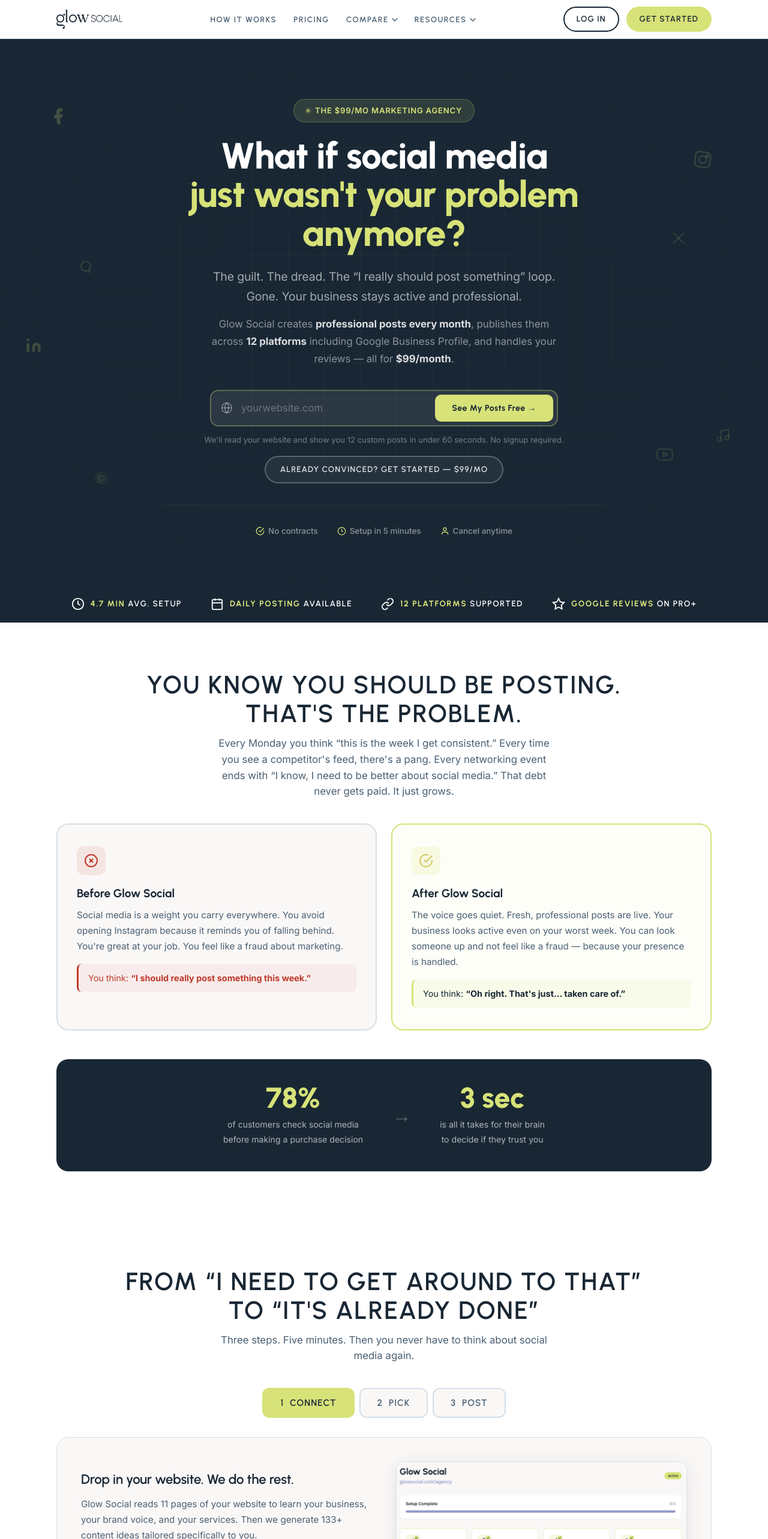
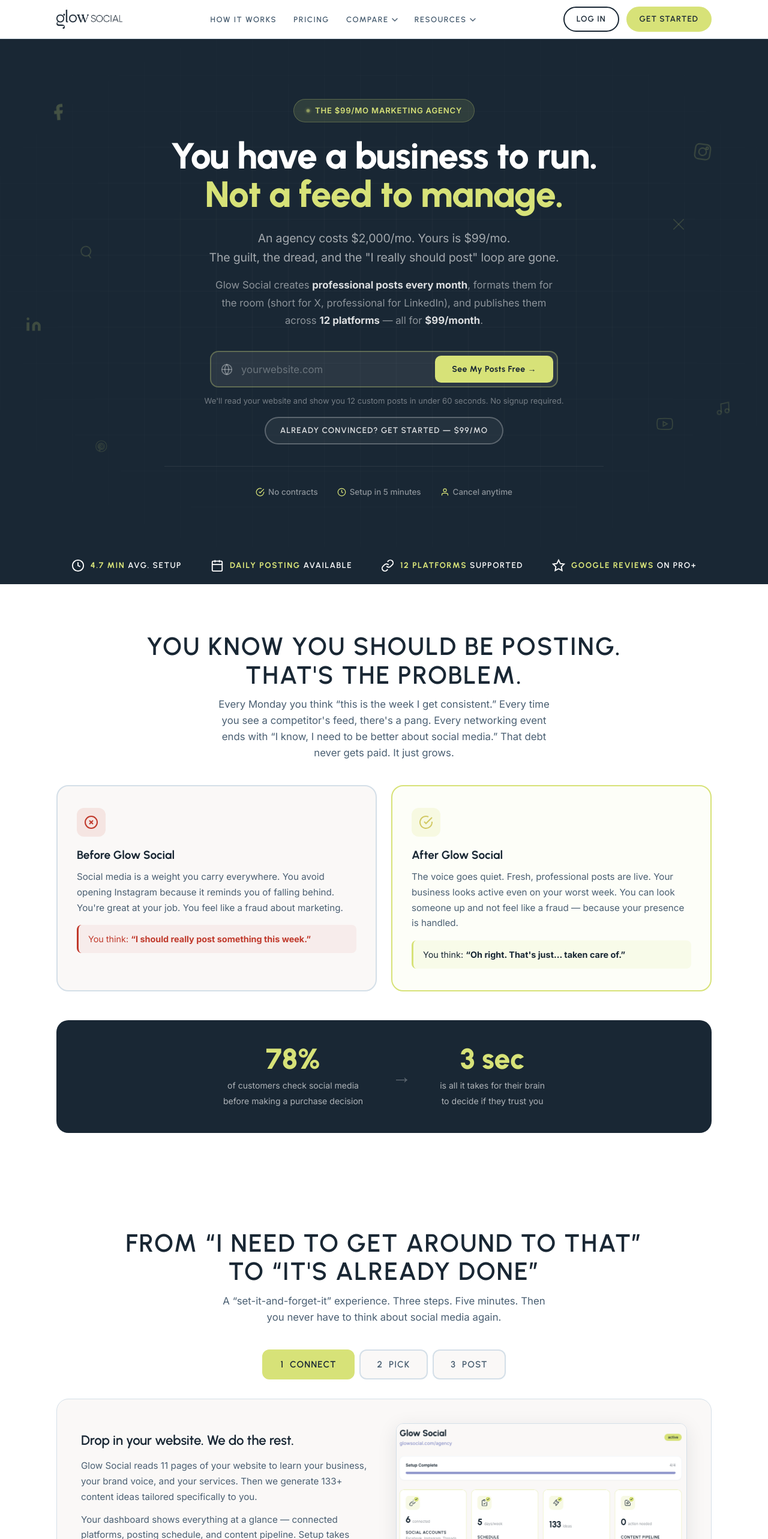
Before and after one commit to glowsocial/glowsocial.com, a Next.js app: page / in a window 1280 px wide. Shown: the top 2566 px of the page at 60% size. Built offline with nearby package versions, Linux system fonts and the light colour scheme.

Commit message:
feat: optimize homepage for anti-agency positioning, remove AI mentions, and update pricing to /mo

```diff
--- a/app/page.js
+++ b/app/page.js
@@ -118,19 +118,19 @@ export default function HomePage() {
             The {pricing.startingAtShort} Marketing Agency
           </span>
           <h1>
-            What if social media
+            You have a business to run.
             <br />
-            <span className="accent">just wasn&apos;t your problem anymore?</span>
+            <span className="accent">Not a feed to manage.</span>
           </h1>
           <p className="hero-sub">
-            The guilt. The dread. The &ldquo;I really should post something&rdquo; loop.
+            An agency costs $2,000/mo. Yours is {pricing.startingAtShort}.
             <br />
-            Gone. Your business stays active and professional.
+            The guilt, the dread, and the "I really should post" loop are gone.
           </p>
           <p className="hero-desc">
             Glow Social creates <strong>professional posts every month</strong>,
-            publishes them across <strong>12 platforms</strong> including Google Business Profile,
-            and handles your reviews — all for <strong>{pricing.startingAtFull}</strong>.
+            formats them for the room (short for X, professional for LinkedIn),
+            and publishes them across <strong>12 platforms</strong> — all for <strong>{pricing.startingAtFull}</strong>.
           </p>
           <form
             className="hero-url-form"
@@ -257,7 +257,7 @@ export default function HomePage() {
       <section className="how" id="how" data-animate>
         <div className={`container ${visibleSections.has("how") ? "fade-in" : "fade-hidden"}`}>
           <h2>From &ldquo;I Need to Get Around to That&rdquo;<br />to &ldquo;It&apos;s Already Done&rdquo;</h2>
-          <p className="section-sub">Three steps. Five minutes. Then you never have to think about social media again.</p>
+          <p className="section-sub">A &ldquo;set-it-and-forget-it&rdquo; experience. Three steps. Five minutes. Then you never have to think about social media again.</p>
 
           <div className="how-tabs">
             <div className="how-tab-buttons">
@@ -516,8 +516,8 @@ export default function HomePage() {
       {/* ============ COMPETITOR STRIP ============ */}
       <section className="competitor-strip" id="competitors" data-animate>
         <div className={`container ${visibleSections.has("competitors") ? "fade-in" : "fade-hidden"}`}>
-          <h2>Other Tools Weren&apos;t Built for Local</h2>
-          <p className="section-sub">Most social media tools are made for marketing teams. Here&apos;s what you&apos;d be missing.</p>
+          <h2>Other Tools Give You More Work. We Give You Less.</h2>
+          <p className="section-sub">Most social media tools are made for marketing teams to manage feeds. We built Glow Social for business owners to run businesses.</p>
           <div className="competitor-grid">
             <div className="competitor-card"><h3>Buffer</h3><div className="verdict">No Google Business Profile</div><div className="detail">No GBP posting. No review management. Not built for local.</div></div>
             <div className="competitor-card"><h3>Later</h3><div className="verdict">No Google Business Profile</div><div className="detail">Instagram-focused. No GBP support at all. No reviews.</div></div>
```
